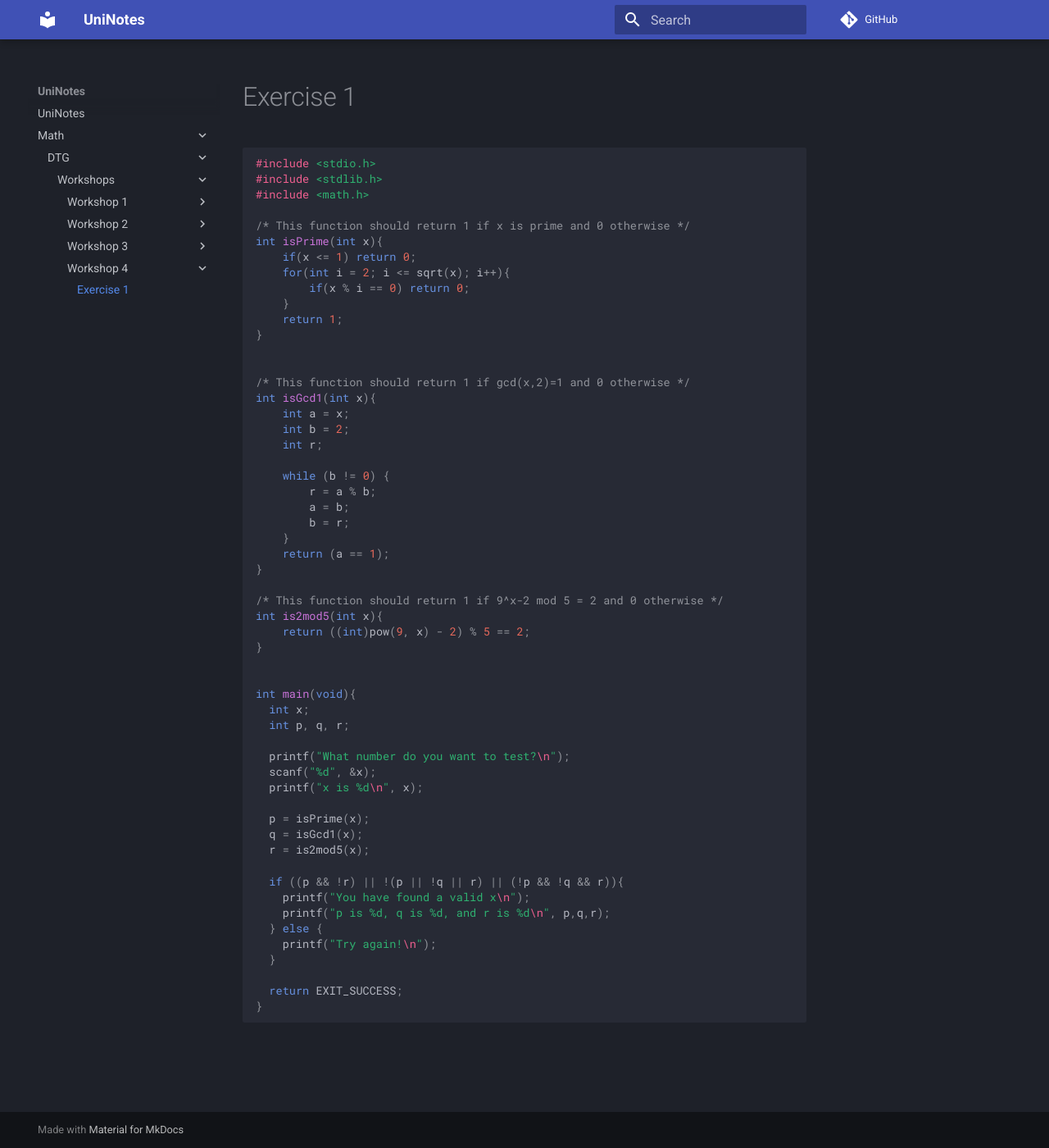
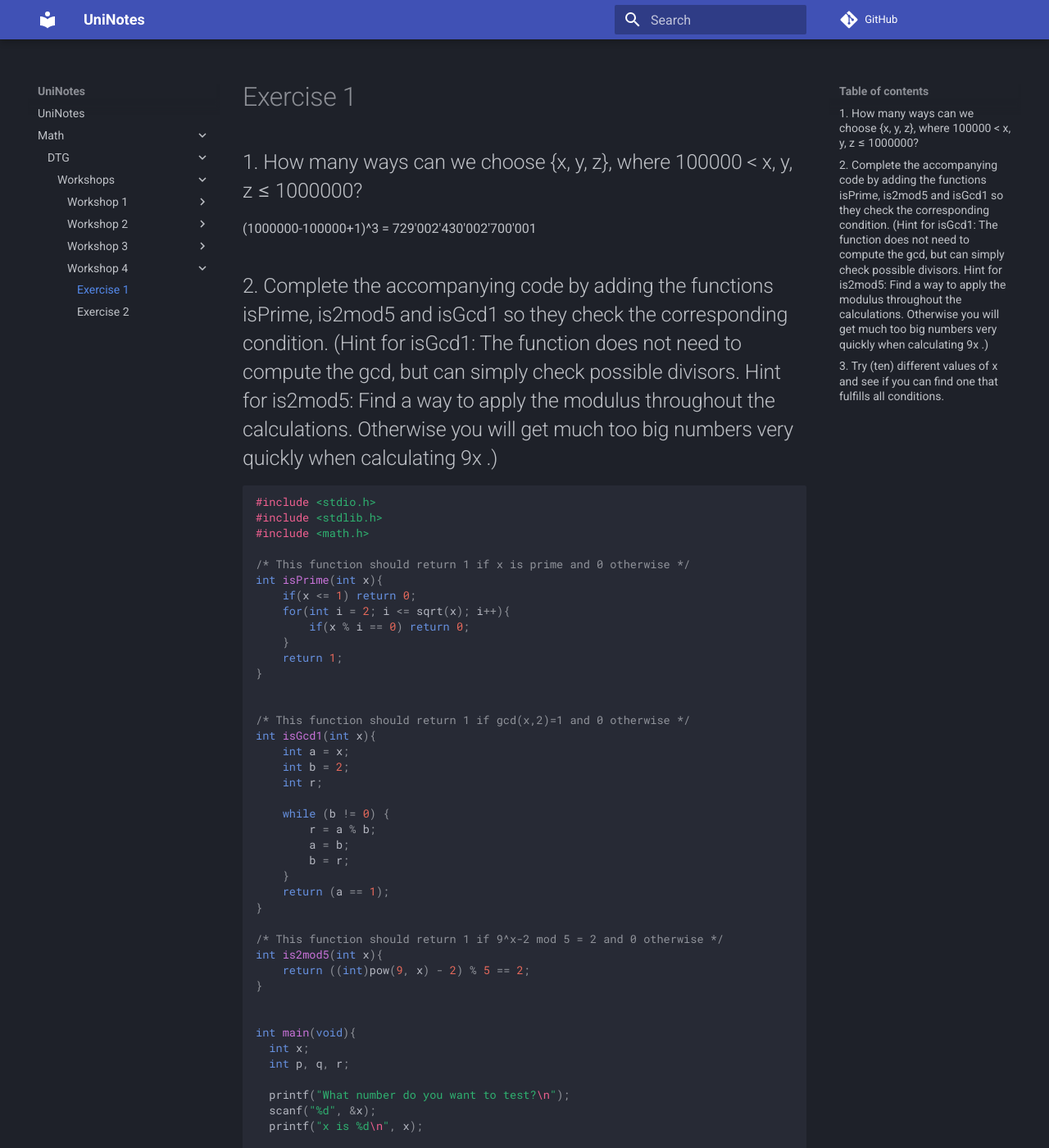
Before and after one commit to DeeKahy/UniNotes, an MkDocs documentation site: the page built from docs/Math/DTG/Workshops/Workshop-4/Exercise-1.md, in a window 1280 px wide and 1400 px high. Shown: the whole window at 82% size. Built offline with MkDocs 1.6.1 and Material for MkDocs 9.7.7, drawn with Linux system fonts in a browser that asks for light colours; comment, search, counter and statistics services are not loaded; some of the changed text lies outside the part shown.

````diff
--- a/docs/Math/DTG/Workshops/Workshop-4/Exercise-1.md
+++ b/docs/Math/DTG/Workshops/Workshop-4/Exercise-1.md
@@ -1,3 +1,13 @@
+
+
+## 1. How many ways can we choose {x, y, z}, where 100000 < x, y, z ≤  1000000?
+
+(1000000-100000+1)^3 = 729'002'430'002'700'001
+
+
+
+
+## 2. Complete the accompanying code by adding the functions isPrime, is2mod5 and isGcd1 so they check the corresponding condition. (Hint for isGcd1: The function does not need to compute the gcd, but can simply check possible divisors. Hint for is2mod5: Find a way to apply the modulus throughout the calculations. Otherwise you will get much too big numbers very quickly when calculating 9x .)
 
 ```c
 #include <stdio.h>
@@ -51,10 +61,23 @@ int main(void){
     printf("p is %d, q is %d, and r is %d\n", p,q,r);
   } else {
     printf("Try again!\n");
-  }
+  }S
 
   return EXIT_SUCCESS;
 }
 
+```
 
-```
+## 3. Try (ten) different values of x and see if you can find one that fulfills all conditions.
+
+1 = try again
+2 = p is 1, q is 0, and r is 0
+3 = try again
+4 = try again
+5 = try again
+6 = try again
+7 = try again
+8 = try again
+9 = try again
+10 = try again
+11 = p is 1, q is 1, and r is 0
````
Also changed, not shown: docs/Math/DTG/Workshops/Workshop-4/Exercise-2.md (added, +30 -0 lines).
